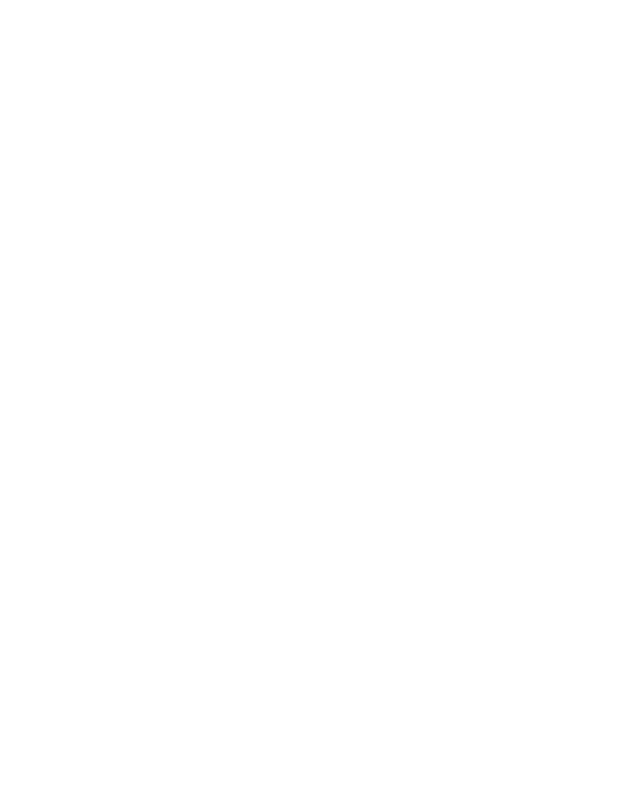
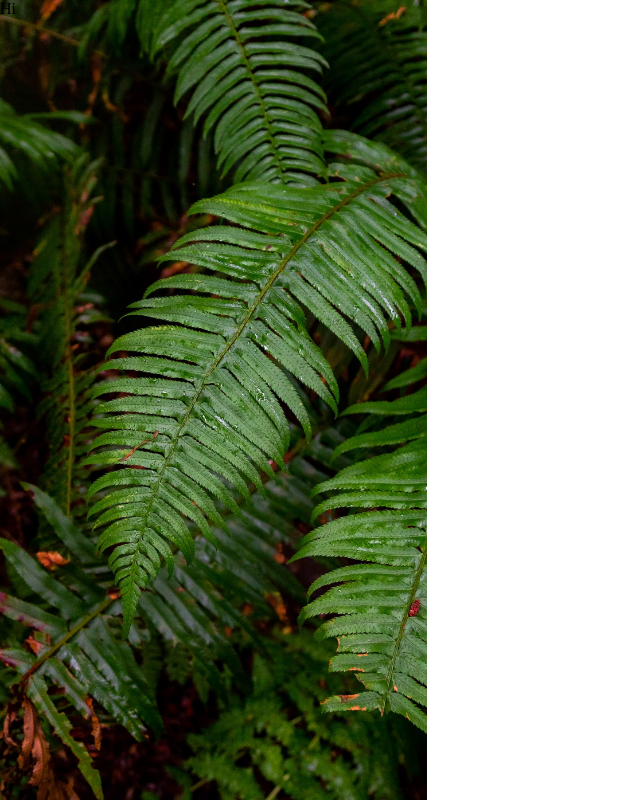
Before and after one commit to HanXD345/sign-up-form, a plain HTML site: page index.html in a window 1280 px wide. Shown: the whole page, without its empty margins (0-640 px from the left). Drawn offline with Linux system fonts and the light colour scheme.

Commit message:
Create and adjust background for website info

```diff
--- a/index.html
+++ b/index.html
@@ -10,7 +10,7 @@
 	<body>
 		<main>
 			<div class="website-info-section">
-
+				Hi
 			</div>
 			<div class="sign-up-section">
 
--- a/styles.css
+++ b/styles.css
@@ -0,0 +1,18 @@
+body {
+    margin: 0px;
+}
+
+main {
+    display: flex;
+    height: 100vh;
+}
+
+.website-info-section {
+    background: url('static/website-info-section-bg.avif');
+    background-size: cover;
+    flex: 1;
+}
+
+.sign-up-section {
+    flex: 2;
+}
```
